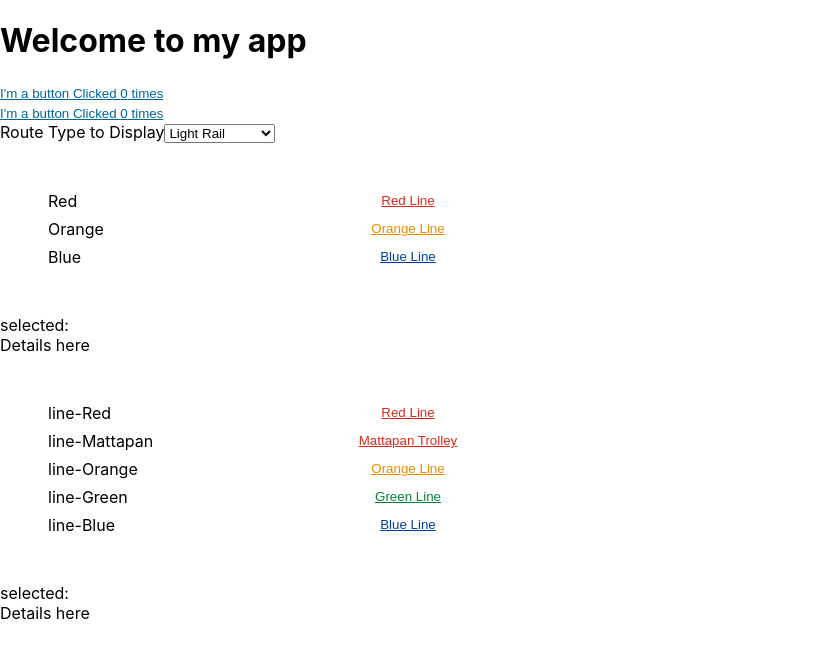
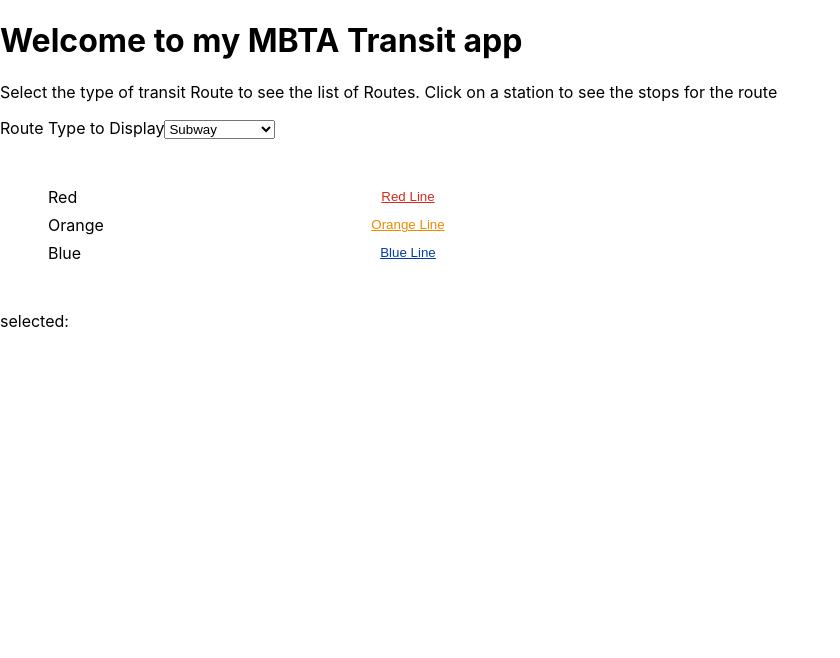
Before and after one commit to sberczuk/mbta-browser, a React (Create React App) app: page / in a window 1280 px wide. Shown: the top 658 px of the page, without its empty margins (0-840 px from the left). Built offline with nearby package versions, Linux system fonts and the light colour scheme.

Commit message:
Cleaned up state and filtering for local data case, before moving to pulling route list from the API

```diff
--- a/src/App.js
+++ b/src/App.js
@@ -42,17 +42,18 @@
     return (
 
         <div>
-            <h1>Welcome to my app</h1>
-            <MyButton count={count} onClick={handleClick}/>
-            <MyButton count={count} onClick={handleClick}/>
+            <h1>Welcome to my MBTA Transit app</h1>
+
+            <p>Select the type of transit Route to see the list of Routes. Click on a station to see the stops for the route</p>
+
             {/*<Clock color={"red"} time={time.toLocaleTimeString()}/>*/}
 
             <RoutesTable data={route_data.data}/>
-            <div id={"stops-div"}>Details here</div>
+            <div id={"stops-div"}></div>
 
-            <LinesTable
-                data={line_data.data}/>
-            <div id={"details-div"}>Details here</div>
+            {/*<LinesTable*/}
+            {/*    data={line_data.data}/>*/}
+            {/*<div id={"details-div"}>Details here</div>*/}
 
         </div>
     );
--- a/src/RoutesTable.js
+++ b/src/RoutesTable.js
@@ -12,7 +12,7 @@
 
 
     return (
-        <li id={rec.id} key={rec.key} className={'wrapper'}>
+        <li key={rec.key} id={rec.id}  className={'wrapper'}>
             <div key={rec.key}>{rec.id}</div>
 
             <button onClick={onSelect}
@@ -101,17 +101,20 @@
 export function RoutesTable({data}) {
     const [selectedRoute, setSelectedRoute] = useState('');
     const [allRoutes, setAllRoutes] = useState(data);
-    const [displayType, setDisplayType] = useState(1)
+    const [displayRouteType, setDisplayRouteType] = useState(1)
+    const [displayRoutes, setDisplayRoutes] = useState([])
 // populate based on the ROUTE not the Route using
     // curl -X GET "https://api-v3.mbta.com/stops?filter%5Broute%5D=Red" -H "accept: application/vnd.api+json"
-
+    useEffect(() => {
+            setDisplayRoutes(allRoutes.filter((r) => r.attributes.type == displayRouteType))
+        }, [displayRouteType]
+    )
     console.log(data)
     const rows = [];
 
-    // the funcion that calculates the rows.
+    // the function that calculates the rows.
     // this is called in the render
     const buildRows = () => {
-        const displayRoutes = allRoutes.filter((r) => r.attributes.type == displayType)
         displayRoutes.forEach((r) => {
             console.log(r)
 
@@ -120,7 +123,7 @@
                 setSelectedRoute(r.id)
             }
 
-            rows.push(<Route
+            rows.push(<Route key={r.id}
                 rec={{
                     key: r.id, id: r.id, name: r.attributes.long_name,
                     color: r.attributes.color
@@ -135,18 +138,17 @@
         console.log('change' + event.target.value);
         setSelectedRoute("")
         let selectedRouteType = Number(event.target.value);
-        setDisplayType(selectedRouteType);
+        setDisplayRouteType(selectedRouteType);
     };
     return (
         <>
-            <label for="routeType">Route Type to Display</label>
-            <select id="type" name="type" onChange={handleChange}>
-                <option value="0" selected>Light Rail</option>
-                <option value="1">Subway</option>
-                <option value="2">Commuter Rail</option>
-                <option value="3">Bus</option>
-                <option value="4">Ferry</option>
-
+            <label htmlFor="routeType">Route Type to Display</label>
+            <select id="type" name="type" defaultValue={displayRouteType.toString(10)} onChange={handleChange}>
+                <option key={"0"} value="0">Light Rail</option>
+                <option key={"1"} value="1">Subway</option>
+                <option key={"2"} value="2">Commuter Rail</option>
+                <option key={"3"} value="3">Bus</option>
+                <option key={"4"} value="4">Ferry</option>
             </select>
 
             <ul className={'main-container'}>
```
